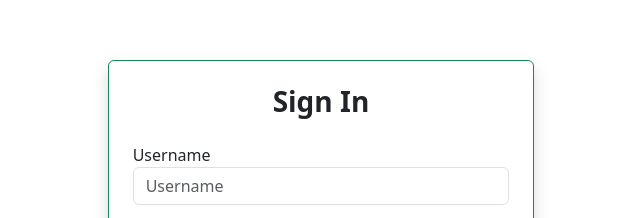
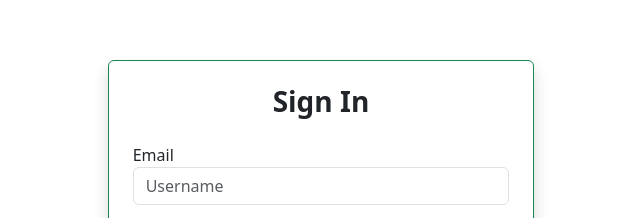
Before and after one commit to suwasg/web-design, a plain HTML site: page login.html in a window 1280 px wide. Shown: the part 145-363 px from the top of the page, 319-959 px from the left. Drawn offline with nearby package versions, Linux system fonts and the light colour scheme.

Commit message:
updated login page

```diff
--- a/login.html
+++ b/login.html
@@ -17,7 +17,7 @@
             <h3 class="mb-4 text-center fw-bold">Sign In</h3>
         <form action="#" class="signin-form">
             <div class="form-group mb-3">
-                <label class="label" for="name">Username</label>
+                <label class="label" for="name">Email </label>
                 <input type="text" class="form-control" placeholder="Username" required>
             </div>
             <div class="form-group mb-3">
```
